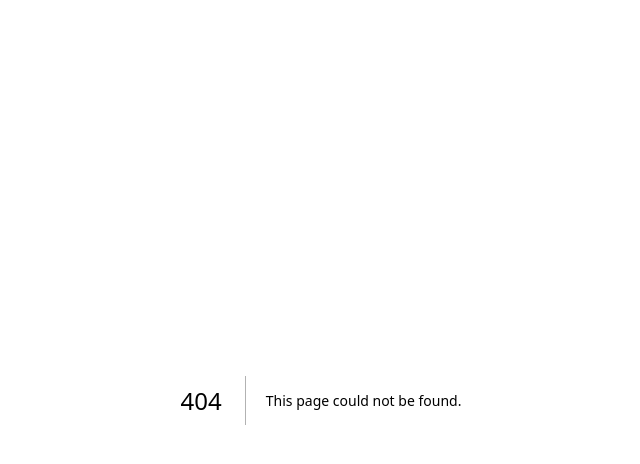
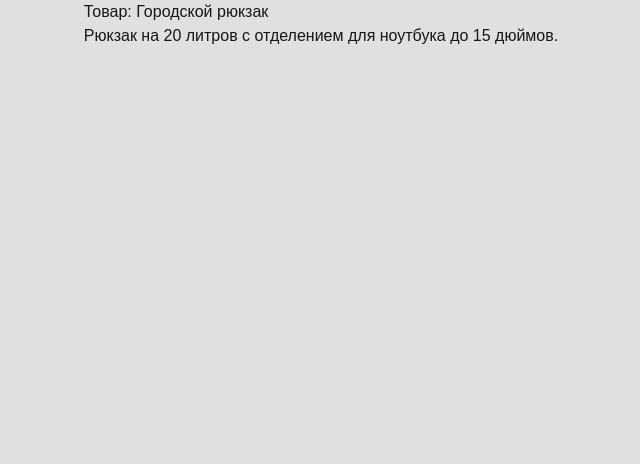
Before and after one commit to SergeyTumancev/full-stack-frontend, a Next.js app in the folder client/: page /product/backpack in a window 1280 px wide. Before the commit this address had no page. Shown: the top 464 px of the page, without its empty margins (319-959 px from the left). Built offline with nearby package versions, Linux system fonts and the light colour scheme.

Commit message:
Шаг 3: страница товара и ссылки из каталога

```diff
--- /dev/null
+++ b/client/app/product/[id]/page.tsx
@@ -0,0 +1,22 @@
+import getProductById from '@/lib/helper';
+import { notFound } from 'next/navigation';
+
+
+export default async function ProductPage({
+  params,
+}: {
+  params: Promise<{ id: string }>;
+}) {
+  const { id } = await params;
+  if (!id) {
+    return notFound()
+  }
+  const product = getProductById(id);
+
+  return (
+    <div>
+      <h1>Товар: {product?.name}</h1>
+      <h2>{product?.description}</h2>
+    </div>
+  );
+}
--- a/client/components/ProductCard.tsx
+++ b/client/components/ProductCard.tsx
@@ -1,7 +1,8 @@
 import type { Product } from '@/data/products';
+import Link from 'next/link';
 
 export default function ProductCard({
-  product: { name, price, description, emoji }
+  product: { id, name, price, description, emoji }
 }: {
   product: Product;
 }) {
@@ -11,11 +12,13 @@ export default function ProductCard({
 }).format(price);
 
   return (
+    <Link href={`/product/${id}`}>
       <article className='product_item'>
         {emoji}
           <h2>{name}</h2>
           <p>{formatted}</p>
         <p className='product_description'>{description}</p>
       </article>
+    </Link>
   );
 }
--- /dev/null
+++ b/client/lib/helper.tsx
@@ -0,0 +1,5 @@
+import { products } from '@/data/products';
+
+export default function getProductById(id: string) {
+  return products.find((product) => product.id == id);
+}
```
Lines whose indentation alone changed are shown as unchanged.
